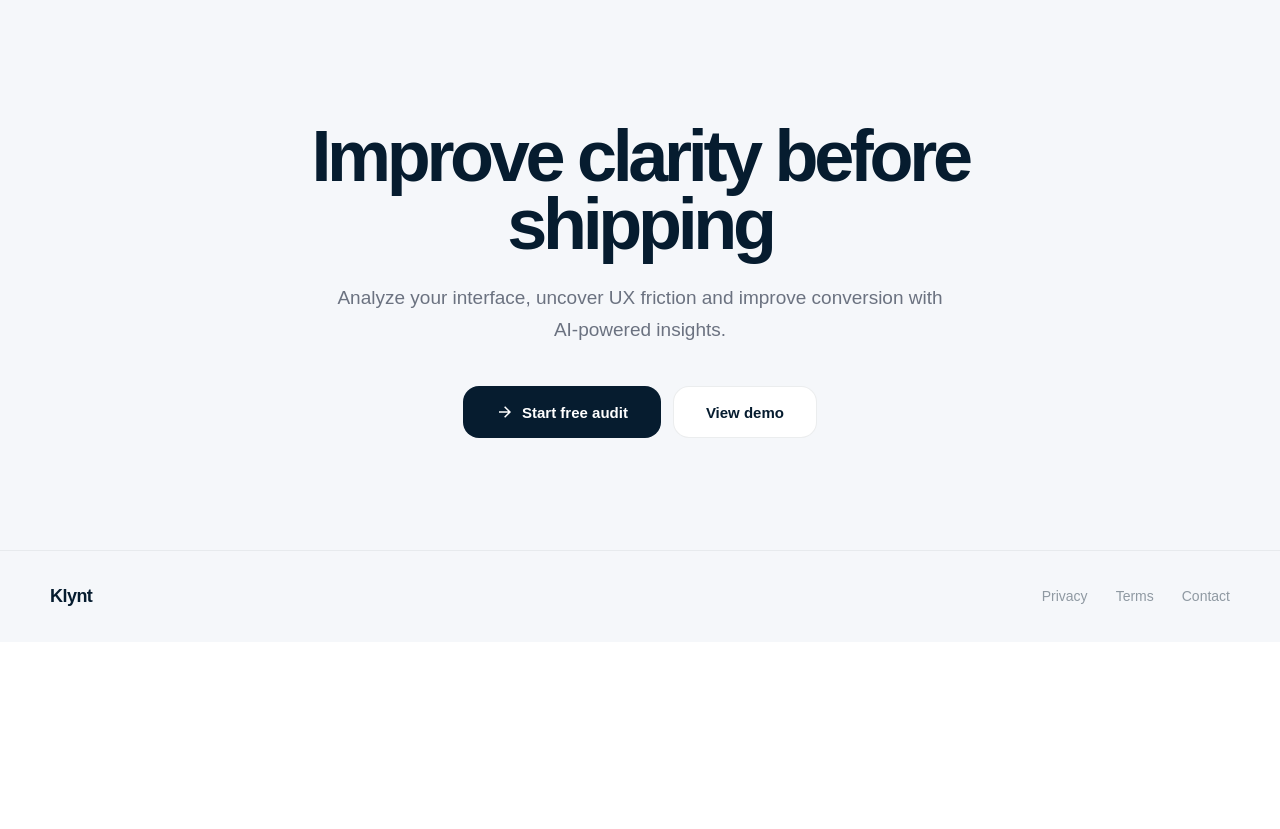
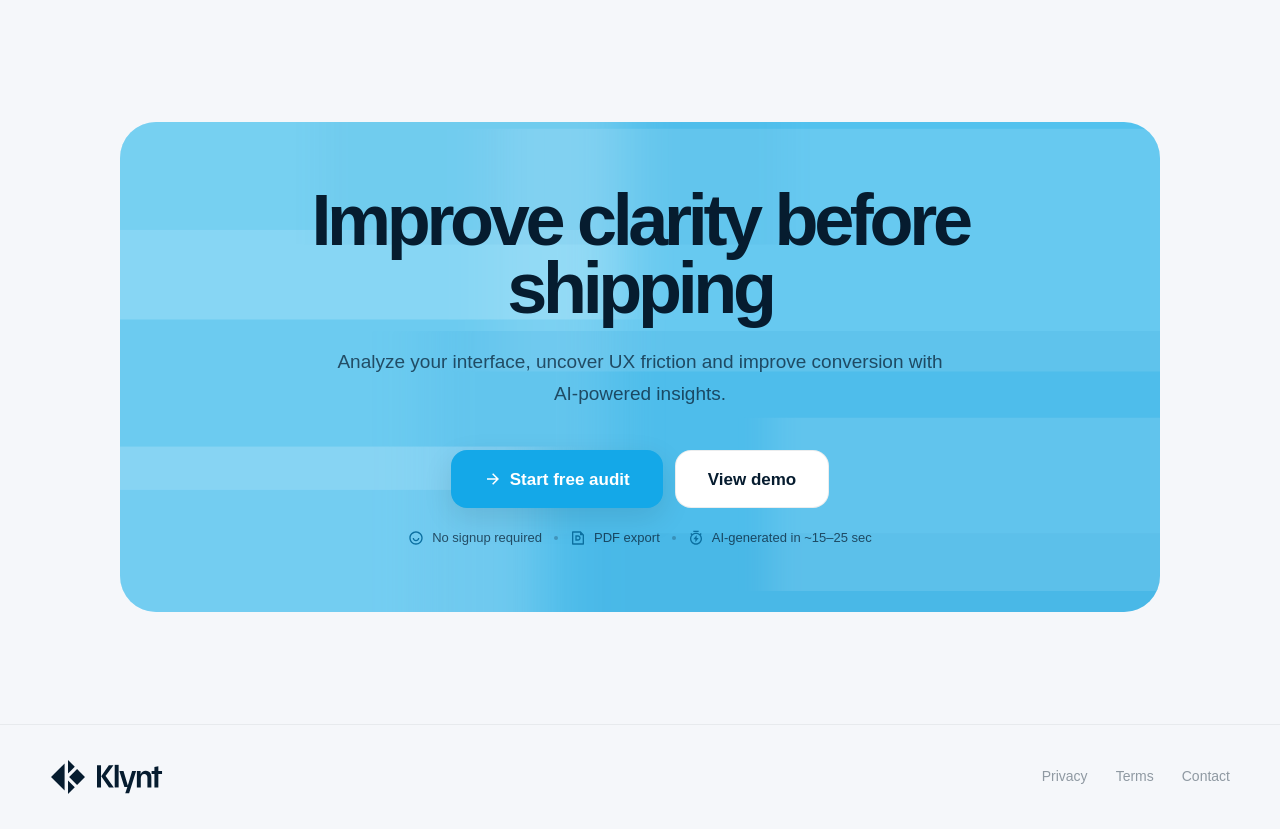
Before and after one commit to samarenkovdmitry/Klynt, a Next.js app: page / in a window 1280 px wide. Shown: the part 3040-3869 px from the top of the page. Before the commit the page ends 3682 px from the top, so only its background shows below. Built offline with nearby package versions, Linux system fonts and the light colour scheme; a web font is replaced by a local one.

Commit message:
Landing New Bottom CTA

```diff
--- a/app/(landing)/page.tsx
+++ b/app/(landing)/page.tsx
@@ -614,7 +614,24 @@ export default function Home() {
 
       {/* CTA */}
       <section className="px-5 py-12 md:px-6 md:py-28">
-        <div className="mx-auto max-w-[860px] text-center">
+        <div
+          className="
+            relative
+            mx-auto
+            max-w-[1040px]
+            overflow-hidden
+            rounded-[28px]
+            bg-[#53C2EE]
+            px-5
+            py-12
+            md:rounded-[36px]
+            md:px-10
+            md:py-16
+          "
+        >
+          <LandingHeroPattern />
+
+          <div className="relative z-10 mx-auto max-w-[760px] text-center">
             <h2
               className="
                 text-[42px]
@@ -635,7 +652,7 @@ export default function Home() {
                 max-w-[620px]
                 text-[17px]
                 leading-8
-              text-[#6B7280]
+                text-[#061C2F]/72
                 md:text-[19px]
               "
             >
@@ -646,16 +663,63 @@ export default function Home() {
             <div className="mt-10 flex flex-col items-center justify-center gap-3 sm:flex-row">
               <Button
                 href="/analyze"
+                variant="accent"
                 icon={<RiArrowRightLine size={18} />}
                 fullWidth={false}
-              className="px-8"
+                className="h-[58px] min-h-[58px] px-8 text-[17px]"
               >
                 Start free audit
               </Button>
 
-            <Button href={DEMO_REPORT_PATH} variant="secondary" fullWidth={false} className="px-8">
+              <Button
+                href={DEMO_REPORT_PATH}
+                variant="secondary"
+                fullWidth={false}
+                className="h-[58px] min-h-[58px] px-8 text-[17px]"
+              >
                 View demo
               </Button>
+            </div>
+
+            <div
+              className="
+                mt-5
+                flex
+                flex-wrap
+                items-center
+                justify-center
+                gap-x-3
+                gap-y-2
+                text-[12px]
+                text-[#061C2F]/72
+                md:text-[13px]
+              "
+            >
+              <div className="flex items-center gap-2">
+                <RiUserSmileLine
+                  size={16}
+                  className="shrink-0 text-[#0B6FA0]"
+                />
+                <span>No signup required</span>
+              </div>
+
+              <div className="hidden h-1 w-1 rounded-full bg-[#061C2F]/25 md:block" />
+
+              <div className="flex items-center gap-2">
+                <RiFilePdfLine size={16} className="shrink-0 text-[#0B6FA0]" />
+                <span>PDF export</span>
+              </div>
+
+              <div className="hidden h-1 w-1 rounded-full bg-[#061C2F]/25 md:block" />
+
+              <div className="flex items-center gap-2">
+                <RiTimerFlashLine
+                  size={16}
+                  className="shrink-0 text-[#0B6FA0]"
+                />
+                <span>AI-generated in ~15–25 sec</span>
+              </div>
+            </div>
           </div>
         </div>
       </section>
@@ -663,9 +727,13 @@ export default function Home() {
       {/* FOOTER */}
       <footer className="border-t border-[rgba(6,28,47,0.06)] px-6 py-8">
         <div className="mx-auto flex max-w-[1180px] flex-col items-center justify-between gap-5 md:flex-row">
-          <div className="text-[18px] font-semibold tracking-[-0.03em] text-[#061C2F]">
-            Klynt
-          </div>
+          <Link href="/" className="shrink-0" aria-label="Klynt — home">
+            <img
+              src="/klynt-logo-dark.svg"
+              alt=""
+              className="h-[34px] w-auto md:h-[40px]"
+            />
+          </Link>
 
           <div className="flex items-center gap-7 text-[14px] font-medium text-[#8F99A2]">
             <Link href="/privacy" className="transition hover:text-[#061C2F]">
```
Lines whose indentation alone changed are shown as unchanged.
